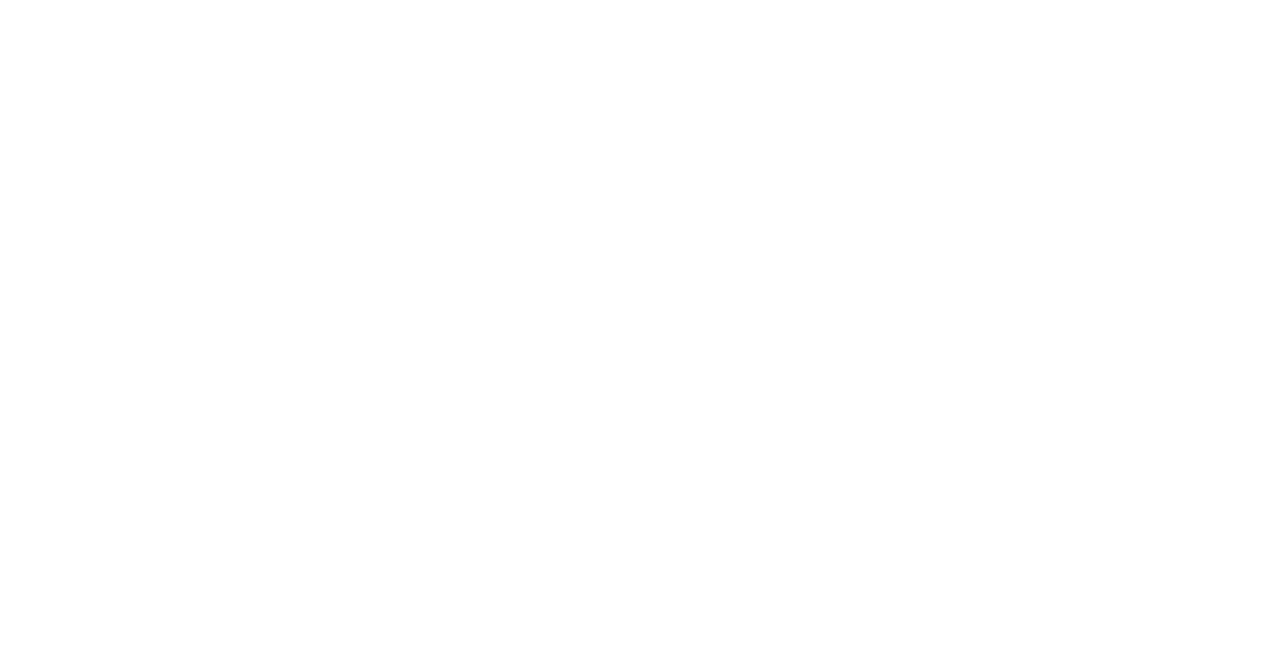
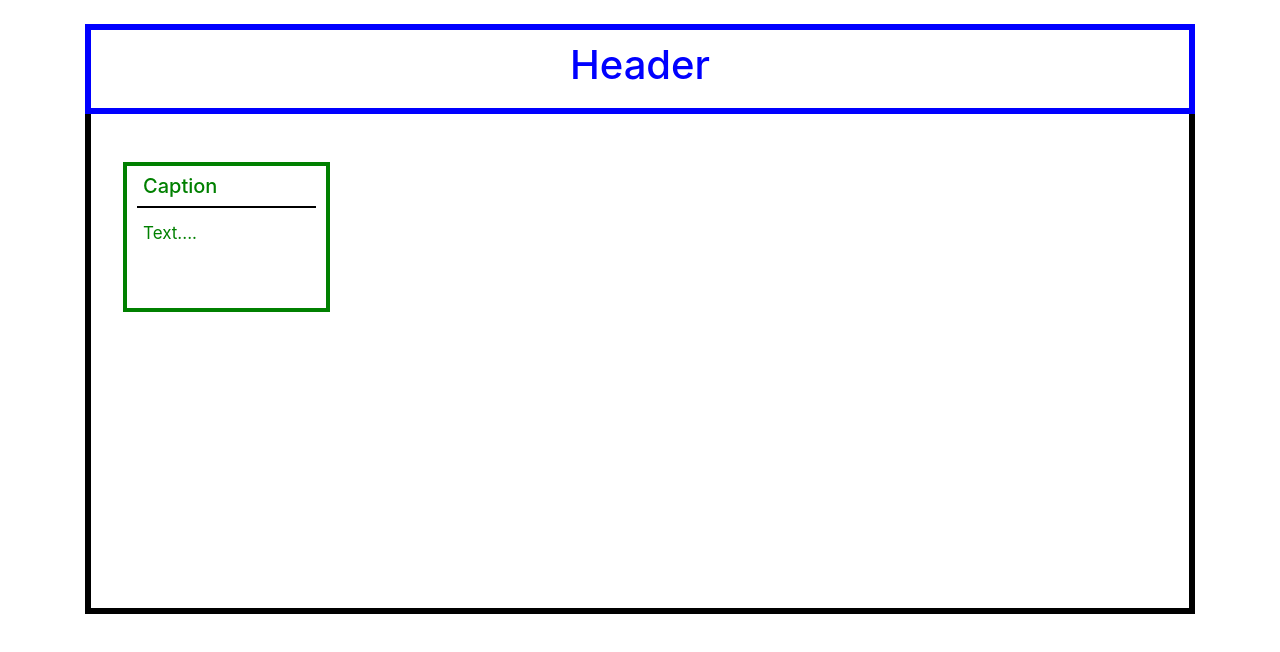
Before and after one commit to mkaleda-gomel-iba-by/react-app, a React (Create React App) app: page / in a window 1280 px wide. Shown: the top 652 px of the page. Built offline with nearby package versions, Linux system fonts and the light colour scheme.

Commit message:
task1 complete

```diff
--- a/public/index.html
+++ b/public/index.html
@@ -1,10 +1,10 @@
 <!DOCTYPE html>
 <html lang="en">
 <head>
-    <meta charset="utf-8" />
-    <link rel="icon" href="%PUBLIC_URL%/favicon.ico" />
-    <meta name="viewport" content="width=device-width, initial-scale=1" />
-    <meta name="theme-color" content="#000000" />
+    <meta charset="utf-8"/>
+    <link rel="icon" href="%PUBLIC_URL%/favicon.ico"/>
+    <meta name="viewport" content="width=device-width, initial-scale=1"/>
+    <meta name="theme-color" content="#000000"/>
     <meta
             name="description"
             content="Web site created using create-react-app"
@@ -13,7 +13,7 @@
       manifest.json provides metadata used when your web app is installed on a
       user's mobile device or desktop. See https://developers.google.com/web/fundamentals/web-app-manifest/
     -->
-    <link rel="manifest" href="%PUBLIC_URL%/manifest.json" />
+    <link rel="manifest" href="%PUBLIC_URL%/manifest.json"/>
     <!--
       Notice the use of %PUBLIC_URL% in the tags above.
       It will be replaced with the URL of the `public` folder during the build.
@@ -23,6 +23,9 @@
       work correctly both with client-side routing and a non-root public URL.
       Learn how to configure a non-root public URL by running `npm run build`.
     -->
+
+    <link rel="stylesheet" href="https://stackpath.bootstrapcdn.com/bootstrap/4.5.2/css/bootstrap.min.css"
+          integrity="sha384-JcKb8q3iqJ61gNV9KGb8thSsNjpSL0n8PARn9HuZOnIxN0hoP+VmmDGMN5t9UJ0Z" crossorigin="anonymous">
     <title>React App</title>
 </head>
 <body>
--- a/src/App.js
+++ b/src/App.js
@@ -1,8 +1,13 @@
 import React from 'react';
+import Header from "./components/Header";
+import Content from "./components/Content";
 
 function App() {
   return (
-    <div/>
+    <div className="container">
+      <Header/>
+      <Content/>
+    </div>
   );
 }
 
--- /dev/null
+++ b/src/components/Caption.js
@@ -0,0 +1,13 @@
+import React from "react";
+
+function Caption() {
+    return (
+        <div className="caption">
+            <h5 className="caption-header">Caption</h5>
+            <hr />
+            <div className="caption-body">Text....</div>
+        </div>
+    )
+}
+
+export default Caption
--- /dev/null
+++ b/src/components/Content.js
@@ -0,0 +1,12 @@
+import React from "react";
+import Caption from "./Caption";
+
+function Content() {
+    return (
+        <div className="content">
+            <Caption/>
+        </div>
+    )
+}
+
+export default Content
--- /dev/null
+++ b/src/components/Header.js
@@ -0,0 +1,11 @@
+import React from "react";
+
+function Header() {
+    return (
+        <div className="header">
+            <h1 className="header-title">Header</h1>
+        </div>
+    )
+}
+
+export default Header
--- a/src/index.css
+++ b/src/index.css
@@ -1,3 +1,8 @@
+@import "styles/header.css";
+@import "styles/app.css";
+@import "styles/caption.css";
+@import "styles/content.css";
+
 body {
   margin: 0;
   font-family: -apple-system, BlinkMacSystemFont, 'Segoe UI', 'Roboto', 'Oxygen',
--- /dev/null
+++ b/src/styles/app.css
@@ -0,0 +1,6 @@
+.container {
+    display: flex;
+    align-content: center;
+    justify-content: center;
+    flex-direction: column;
+}
--- /dev/null
+++ b/src/styles/caption.css
@@ -0,0 +1,25 @@
+.caption {
+    width: 20%;
+    height: 150px;
+    display: flex;
+    flex-direction: column;
+    border: .3rem solid green;
+    color: green;
+}
+
+.caption hr {
+    width: 90%;
+    height: 1px;
+    color: black;
+    background: black;
+    margin: .5rem auto .8rem;
+}
+
+.caption-header {
+    margin: .5rem 1rem 0;
+}
+
+.caption-body {
+    margin: 0 1rem;
+    font-size: 17px;
+}
--- /dev/null
+++ b/src/styles/content.css
@@ -0,0 +1,6 @@
+.content {
+    border: .4rem solid black;
+    border-top: 0;
+    height: 500px;
+    padding: 3rem 2rem;
+}
--- /dev/null
+++ b/src/styles/header.css
@@ -0,0 +1,12 @@
+.header {
+    width: 100%;
+    border: .4rem solid blue;
+    display: flex;
+    justify-content: center;
+    padding: .7rem;
+    margin-top: 1.5rem;
+}
+
+.header-title {
+    color: blue;
+}
```
Lines whose indentation alone changed are shown as unchanged.
